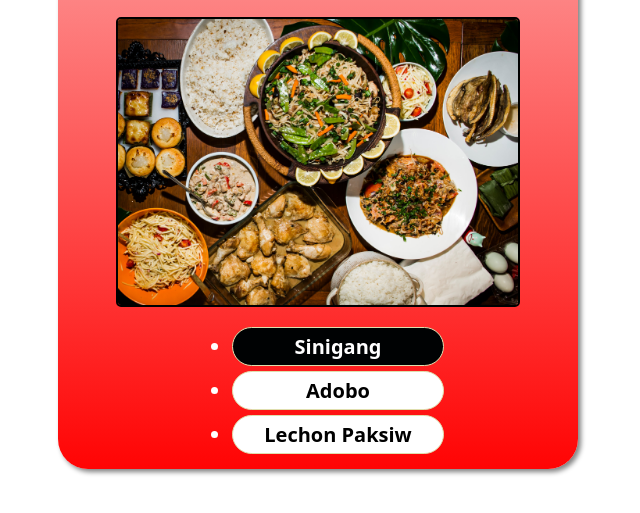
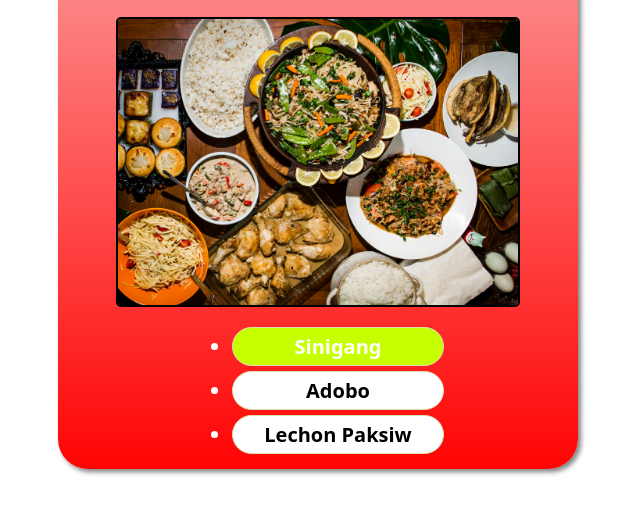
Before and after one commit to Eryannn/git-try, a plain HTML site: page index.html in a window 1280 px wide. In both pictures the pointer is over the item "Sinigang". Shown: the part 107-620 px from the top of the page, without its empty margins (322-962 px from the left). Drawn offline with Linux system fonts and the light colour scheme.

Commit message:
change color

```diff
--- a/style.css
+++ b/style.css
@@ -39,7 +39,7 @@ li {
     font-weight: bold;
 }
 li:hover {
-    background-color: rgb(0, 2, 3);
+    background-color: rgb(200, 255, 0);
 }
 a {
     text-decoration: none;
```
